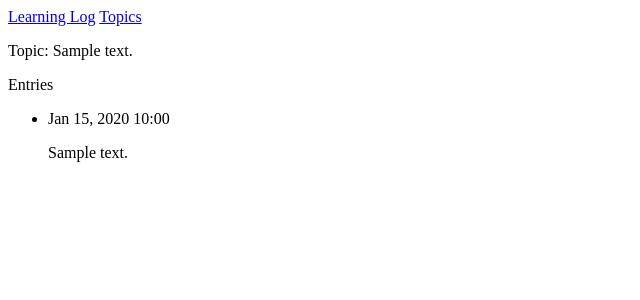
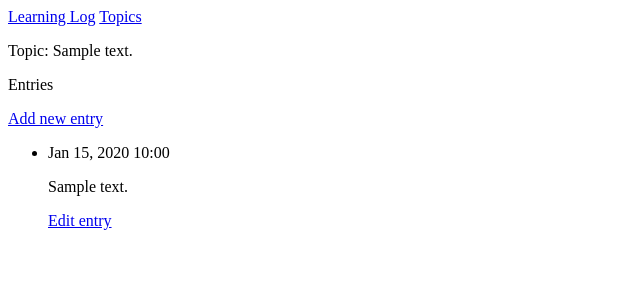
Before and after one commit to irfan87/learning_log_django, a Django app: page /topics/1 in a window 1280 px wide. Shown: the top 300 px of the page, without its empty margins (0-640 px from the left). Run offline with Django 3.2, Linux system fonts and the light colour scheme; tables that the repository leaves empty hold one stand-in row (values such as "Sample post").

Commit message:
create a form for add new and update the topics and entries

```diff
--- a/learning_logs/templates/learning_logs/topic.html
+++ b/learning_logs/templates/learning_logs/topic.html
@@ -4,11 +4,15 @@
     <p>
         Topic: {{topic}}
         <p>Entries</p>
+        <p><a href="{% url 'learning_logs:new_entry' topic.id %}">Add new entry</a></p>
         <ul>
         {% for entry in entries %}
             <li>
                 <p>{{ entry.date_added|date:'M d, Y H:i' }}</p>
                 <p>{{ entry.text|linebreaks }}</p>
+                <p>
+                    <a href="{% url 'learning_logs:edit_entry' entry.id %}">Edit entry</a>
+                </p>
             </li>
         {% empty %}
             <li>
--- a/learning_logs/templates/learning_logs/topics.html
+++ b/learning_logs/templates/learning_logs/topics.html
@@ -9,4 +9,5 @@
             <li>No topics have been added.</li>
         {% endfor %}
     </ul>
+    <a href="{% url 'learning_logs:new_topic' %}">Add a new topic</a>
 {% endblock content %}
--- a/learning_logs/urls.py
+++ b/learning_logs/urls.py
@@ -5,7 +5,14 @@ app_name = 'learning_logs'
 urlpatterns = [
     # Homepage
     path('', views.index, name='index'),
-    #page that shows all topics
+    # page that shows all topics
     path('topics/', views.topics, name='topics'),
-    path('topics/<int:topic_id>', views.topic, name='topic')
+    # page that shows a topic based on topic_id
+    path('topics/<int:topic_id>', views.topic, name='topic'),
+    # page for adding a new topic
+    path('new_topic/', views.new_topic, name='new_topic'),
+    # page for adding a new entry
+    path('new_entry/<int:topic_id>/', views.new_entry, name='new_entry'),
+    # page for edit a current entry
+    path('edit_entry/<int:entry_id>/', views.edit_entry, name='edit_entry')
 ]
--- a/learning_logs/views.py
+++ b/learning_logs/views.py
@@ -1,6 +1,7 @@
-from django.shortcuts import render
+from django.shortcuts import render, redirect
 
-from .models import Topic
+from .models import Topic, Entry
+from .forms import TopicForm, EntryForm
 
 # Create your views here.
 # index view
@@ -22,3 +23,64 @@ def topic(request, topic_id):
     context = {'topic': topic, 'entries': entries}
 
     return render(request, 'learning_logs/topic.html', context)
+
+def new_topic(request):
+    # add a new topic
+    if request.method != 'POST':
+        # no data submitted; create a blank form
+        form = TopicForm()
+    else:
+        # POST data submitted; process data
+        form = TopicForm(data=request.POST)
+
+        if form.is_valid():
+            form.save()
+
+            return redirect('learning_logs:topics')
+
+    # display a blank or invalid form
+    context = {'form': form}
+    return render(request, 'learning_logs/new_topic.html', context)
+
+def new_entry(request, topic_id):
+    # add new entry for a particular topic
+    topic = Topic.objects.get(id=topic_id)
+
+    if request.method != 'POST':
+        # no entry will submitted; create a blank form
+        form = EntryForm()
+    else:
+        # POST entry submitted; process data
+        form = EntryForm(data=request.POST)
+
+        if form.is_valid():
+            new_entry = form.save(commit=False)
+            new_entry.topic = topic
+            new_entry.save()
+
+            return redirect('learning_logs:topic', topic_id=topic_id)
+
+    # display a blank or invalid form
+    context = {'topic': topic, 'form': form}
+    return render(request, 'learning_logs/new_entry.html', context)
+
+def edit_entry(request, entry_id):
+    # edit an existing entry
+    entry = Entry.objects.get(id=entry_id)
+    topic = entry.topic
+
+    if request.method != 'POST':
+        # initial request; prefill form with the current entry
+        form = EntryForm(instance=entry)
+    else:
+        # POST data submitted; process data
+        form = EntryForm(instance=entry, data=request.POST)
+
+        if form.is_valid():
+            form.save()
+
+            return redirect('learning_logs:topic', topic_id=topic.id)
+
+    context = {'entry': entry, 'topic': topic, 'form': form}
+
+    return render(request, 'learning_logs/edit_entry.html', context)
```
Also changed, not shown: learning_logs/forms.py (added, +16 -0 lines), learning_logs/templates/learning_logs/edit_entry.html (added, +11 -0 lines), learning_logs/templates/learning_logs/new_entry.html (added, +11 -0 lines), learning_logs/templates/learning_logs/new_topic.html (added, +10 -0 lines).
